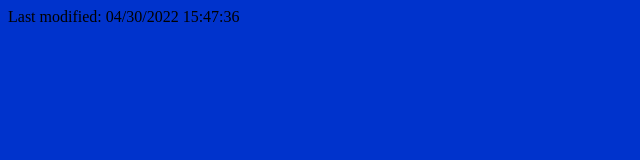
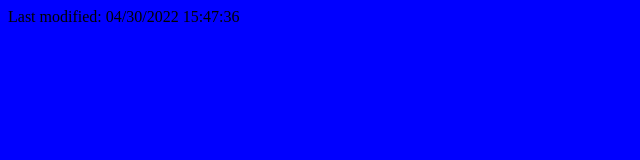
Before and after one commit to DavidSairai/davidsairai.github.io, a plain HTML site: page index.html in a window 1280 px wide. Shown: the whole page, without its empty margins (0-640 px from the left). Drawn offline with Linux system fonts and the light colour scheme.

Commit message:
Update index.html

```diff
--- a/index.html
+++ b/index.html
@@ -2,7 +2,7 @@
 <head>
 <title>David Github </title>
 <meta http-equiv="Content-Type" content="text/html; charset=iso-8859-1">
-<body bgcolor="#0033CC">
+<body bgcolor="blue">
 <script>
 var example
 example=document.lastModified
```
